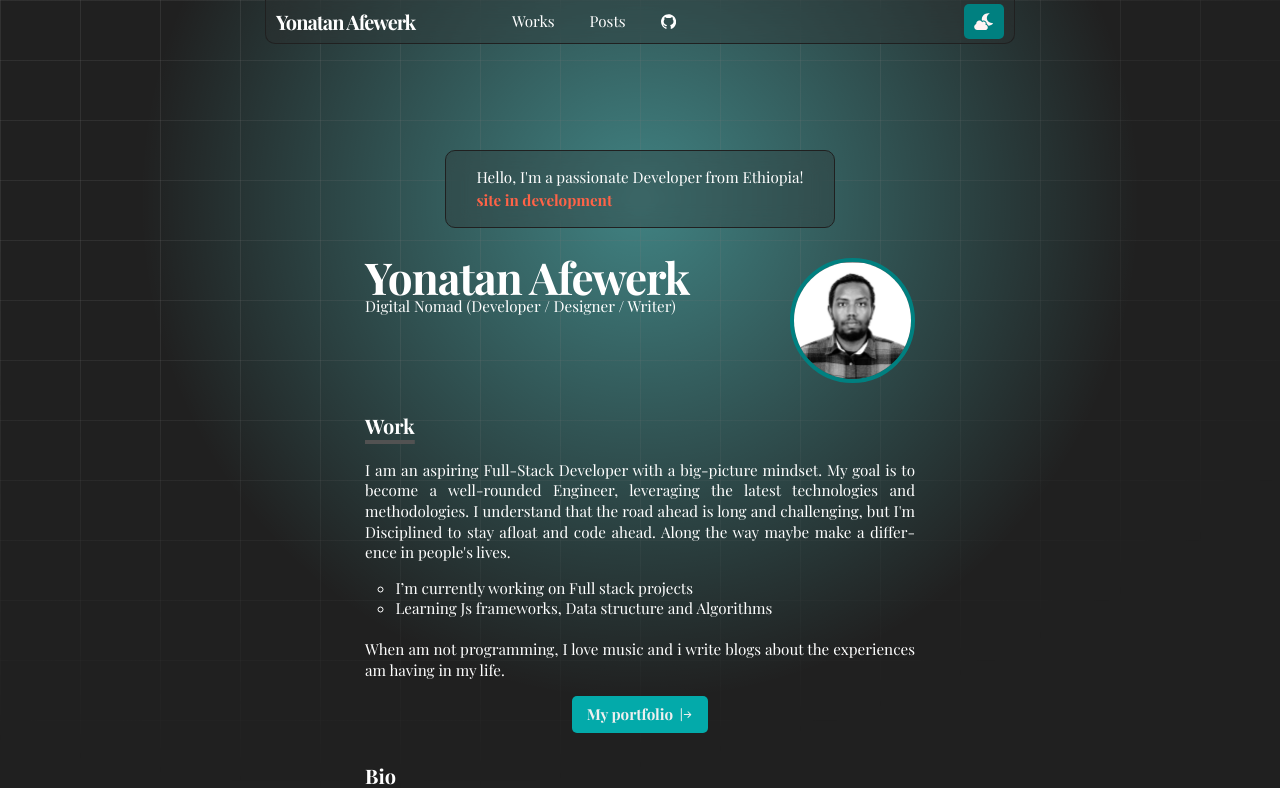
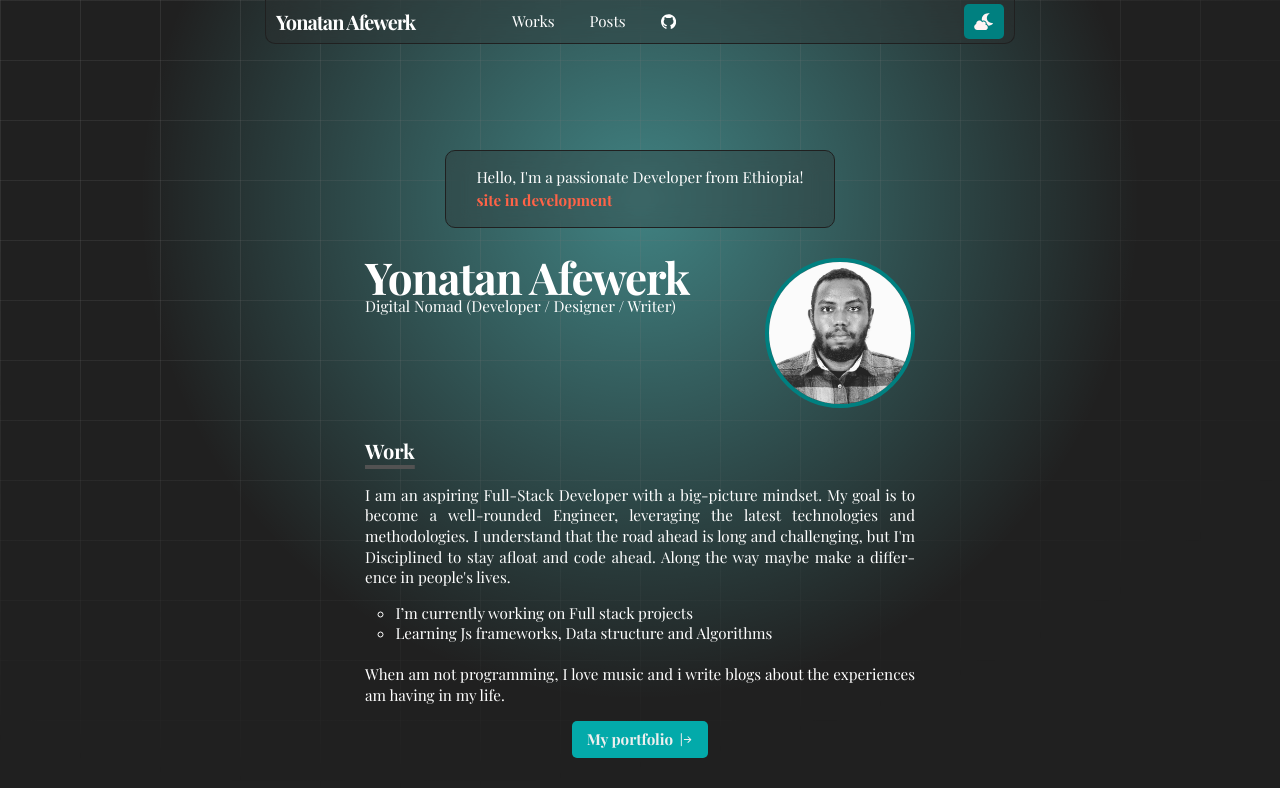
Before and after one commit to Yehonatal/portfolio_v2, a React (Vite) app: page / in a window 1280 px wide. Shown: the top 788 px of the page. Built offline with nearby package versions, Linux system fonts and the light colour scheme; a web font is replaced by a local one.

Commit message:
Hero image changed

```diff
--- a/src/style/hero.css
+++ b/src/style/hero.css
@@ -30,8 +30,8 @@
 }
 
 .img {
-    width: 125px;
-    height: 125px;
+    width: 150px;
+    height: 150px;
     overflow: hidden;
     border-radius: 50%;
     border: 4px solid teal;
```
Also changed, not shown: src/component/Hero.tsx (+4 -6 lines), src/assets/me.jpg (added), src/assets/me.png (deleted).
